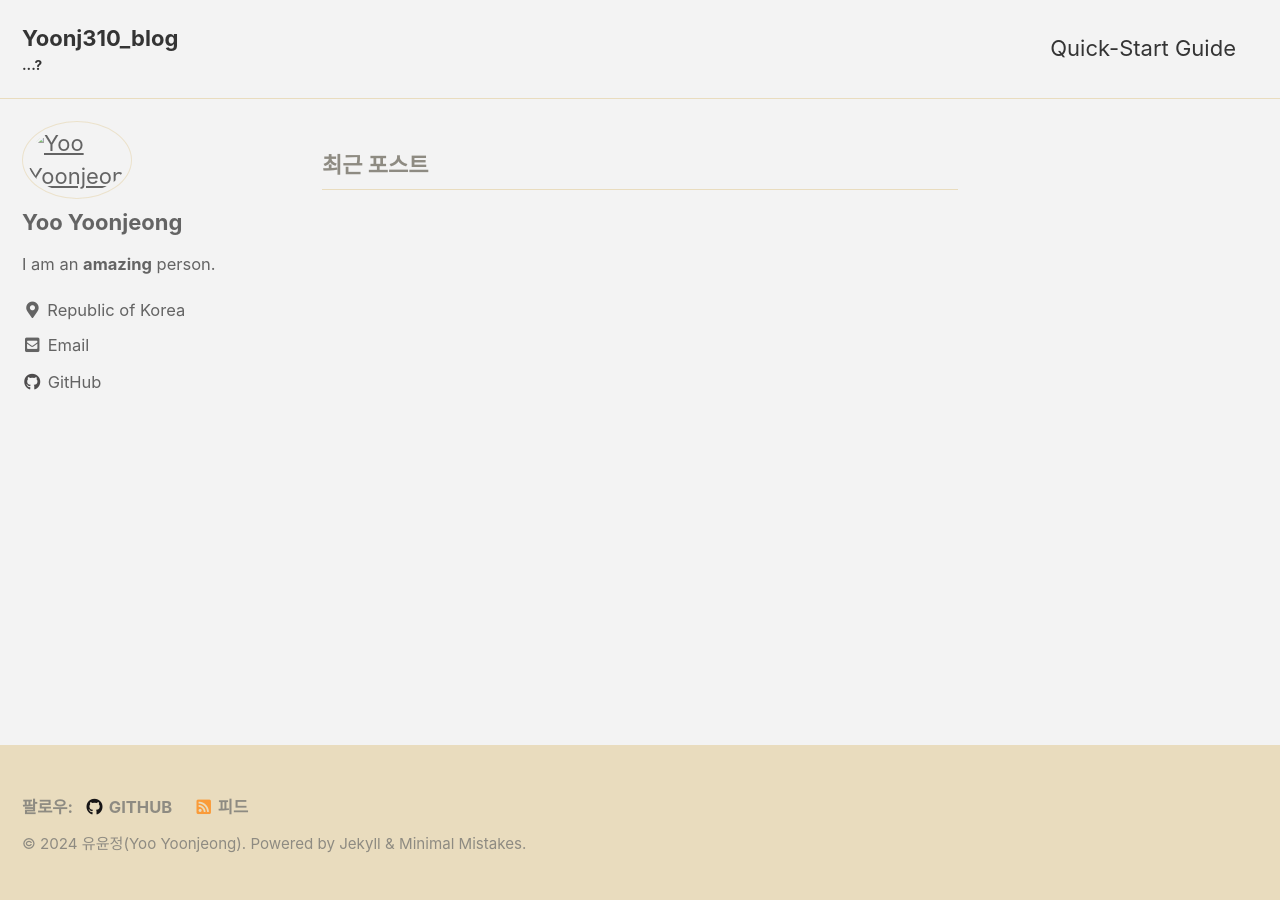
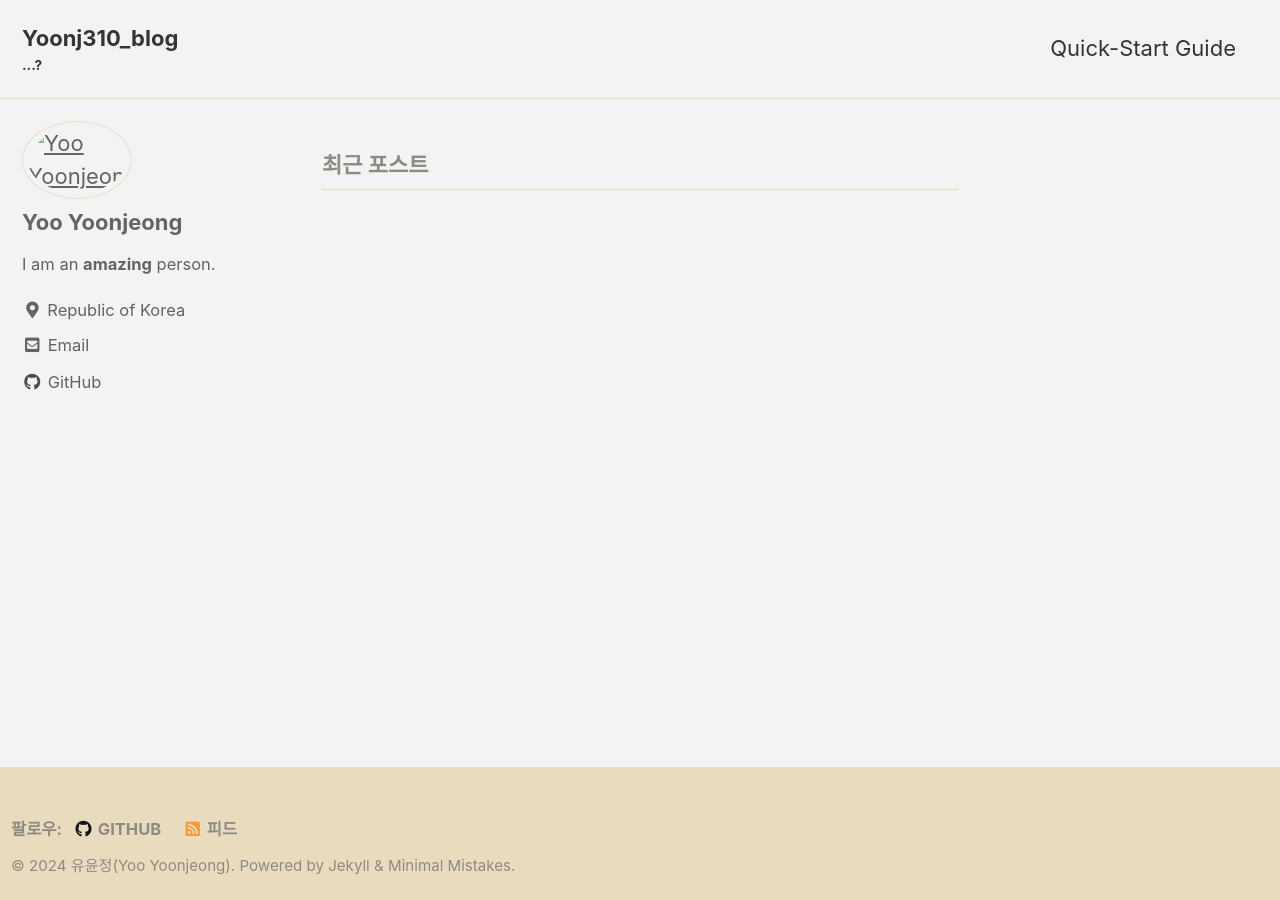
Before and after one commit to YoonjeongYoo/YoonjeongYoo.github.io, a Jekyll site: the page built from index.html, in a window 1280 px wide. Built offline with Jekyll 4.4.1, drawn with Linux system fonts in a browser that asks for light colours; cached includes are drawn as plain includes; the list of posts is cut into pages by our own code.

Commit message:
css footer 수정

```diff
--- a/_sass/minimal-mistakes/_footer.scss
+++ b/_sass/minimal-mistakes/_footer.scss
@@ -22,7 +22,7 @@
     margin-right: auto;
     margin-top: 2em;
     max-width: 100%;
-    padding: 0 1em 2em;
+    padding: 0 0.5em 1em;
 
     @include breakpoint($x-large) {
       max-width: $x-large;
```
